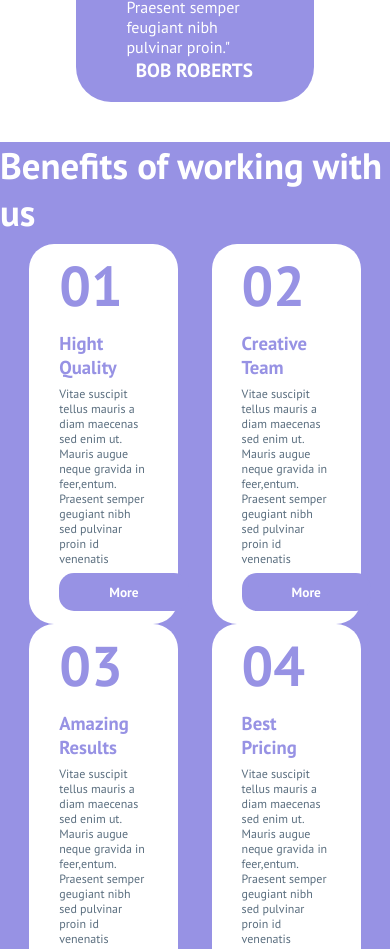
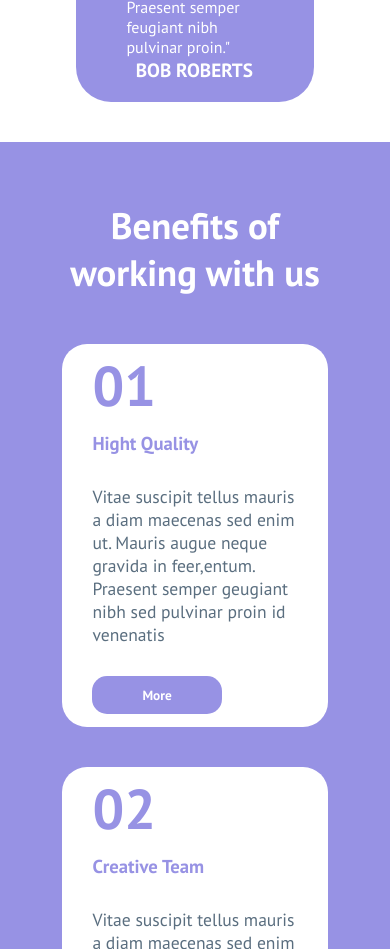
Before and after one commit to AngeloDima/htmlcss-responsive-layout, a plain HTML site: page index.html in a window 390 px wide. Shown: the part 4215-5164 px from the top of the page. Drawn offline with Linux system fonts and the light colour scheme.

Commit message:
section 4 Mobile

```diff
--- a/style.css
+++ b/style.css
@@ -1020,4 +1020,35 @@ section {
     margin-left: 25%;
 }
 
+
+
+/* ********section 4***** */
+
+
+.content-section4 {
+    flex-direction: column;
 }
+
+.card-sec4 {
+    width: 80%;
+    margin: 20px 0px;
+    /* height: 30%; */
+}
+
+.card-sec4 p {
+    margin: 30px 30px 30px;
+    font-size: 1.1rem;
+}
+
+#grande {
+    font-size: 2.3rem;
+    color: white;
+    text-align: center;
+    margin: 60px 50px 20px;
+}
+
+
+
+
+
+}
```
